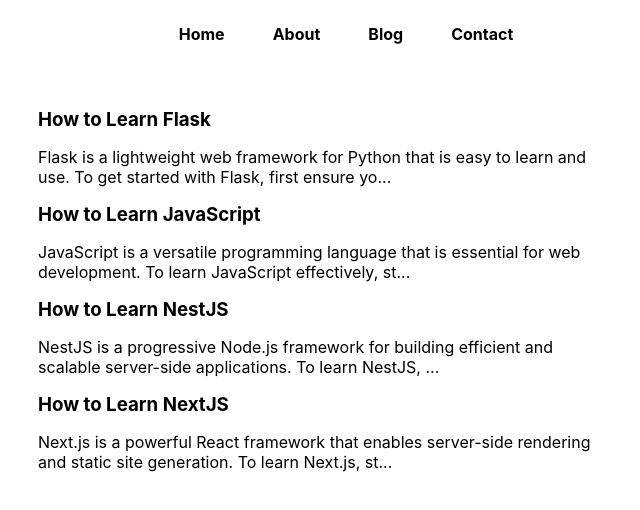
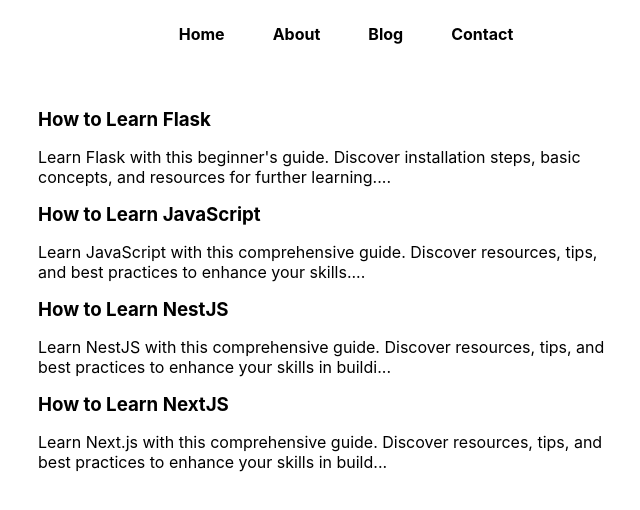
Before and after one commit to Tapan-Bhakhar/hunting-coder, a Next.js app: page /blog in a window 1280 px wide. Shown: the top 510 px of the page, without its empty margins (314-954 px from the left). Built offline with nearby package versions, Linux system fonts and the light colour scheme.

Commit message:
Add meta descriptions to blog JSON files and update blog content rendering

```diff
--- a/blogdata/how-to-learn-flask.json
+++ b/blogdata/how-to-learn-flask.json
@@ -3,5 +3,6 @@
     "content": "Flask is a lightweight web framework for Python that is easy to learn and use. To get started with Flask, first ensure you have a basic understanding of Python. Install Flask using pip and create a simple application to understand its structure. Explore Flask's routing, templates, and forms to build dynamic web applications. Utilize the official Flask documentation and online tutorials for guidance. Practice by creating small projects and gradually increase complexity. Join Flask communities for support and resources.",
     "description": "A beginner's guide to learning Flask, including installation, basic concepts, and resources for further learning.",
     "author": "Jane Smith",
+    "metadesc": "Learn Flask with this beginner's guide. Discover installation steps, basic concepts, and resources for further learning.",
     "slug": "how-to-learn-flask"
 }
--- a/blogdata/how-to-learn-javascript.json
+++ b/blogdata/how-to-learn-javascript.json
@@ -1,7 +1,8 @@
 {
     "title": "How to Learn JavaScript",
-    "content": "JavaScript is a versatile programming language that is essential for web development. To learn JavaScript effectively, start with the basics of syntax and data types. Practice by building small projects, and gradually move on to more complex applications. Utilize online resources such as tutorials, documentation, and coding challenges. Join communities to connect with other learners and seek help when needed. Remember to keep practicing and stay updated with the latest trends in JavaScript.",
+    "content": "<p>JavaScript is a versatile programming language that is essential for web development. To learn JavaScript effectively, start with the basics of syntax and data types. Practice by building small projects, and gradually move on to more complex applications. Utilize online resources such as tutorials, documentation, and coding challenges. Join communities to connect with other learners and seek help when needed. Remember to keep practicing and stay updated with the latest trends in JavaScript.</p>",
     "description": "A comprehensive guide to learning JavaScript, including resources, tips, and best practices.",
     "author": "John Doe",
+    "metadesc": "Learn JavaScript with this comprehensive guide. Discover resources, tips, and best practices to enhance your skills.",
     "slug": "how-to-learn-javascript"
 }
--- a/blogdata/how-to-learn-nestjs.json
+++ b/blogdata/how-to-learn-nestjs.json
@@ -3,5 +3,6 @@
     "content": "NestJS is a progressive Node.js framework for building efficient and scalable server-side applications. To learn NestJS, start by understanding the basics of TypeScript and Node.js. Follow the official NestJS documentation to set up your development environment and create your first application. Explore core concepts such as modules, controllers, and services. Practice building RESTful APIs and integrating with databases. Utilize online tutorials, courses, and community resources for additional support. Engage with the NestJS community through forums and social media to enhance your learning experience.",
     "description": "A comprehensive guide to learning NestJS, including resources, tips, and best practices for building server-side applications.",
     "author": "Alice Johnson",
+    "metadesc": "Learn NestJS with this comprehensive guide. Discover resources, tips, and best practices to enhance your skills in building server-side applications.",
     "slug": "how-to-learn-nestjs"
 }
--- a/blogdata/how-to-learn-nextjs.json
+++ b/blogdata/how-to-learn-nextjs.json
@@ -3,5 +3,6 @@
     "content": "Next.js is a powerful React framework that enables server-side rendering and static site generation. To learn Next.js, start by familiarizing yourself with React fundamentals. Follow the official Next.js documentation to set up your development environment and create your first application. Explore key features such as routing, API routes, and data fetching methods. Practice building projects to solidify your understanding. Utilize online tutorials, courses, and community resources for additional support. Engage with the Next.js community through forums and social media to enhance your learning experience.",
     "description": "A comprehensive guide to learning Next.js, including resources, tips, and best practices for building React applications with server-side rendering and static site generation.",
     "author": "Alice Johnson",
+    "metadesc": "Learn Next.js with this comprehensive guide. Discover resources, tips, and best practices to enhance your skills in building React applications with server-side rendering and static site generation.",
     "slug": "how-to-learn-nextjs"
 }
--- a/next.config.mjs
+++ b/next.config.mjs
@@ -2,7 +2,7 @@
 const nextConfig = {
   reactStrictMode: true,
   trailingSlash: true,
-  output: "export", // Enable static export
+  // output: "export", // Enable static export
 };
 
 export default nextConfig;
--- a/package.json
+++ b/package.json
@@ -6,7 +6,6 @@
     "dev": "next dev",
     "build": "next build",
     "start": "next start"
-
   },
   "dependencies": {
     "react": "^19.0.0",
--- a/src/pages/blog.js
+++ b/src/pages/blog.js
@@ -9,17 +9,6 @@
 const Blog = (props) => {
   // console.log(props);
   const [blogs, setBlogs] = useState(props.allBlogs);
-
-  // useEffect(() => {
-  //   console.log("use effect running");
-  //   fetch('http://localhost:3005/api/blogs').then((a) => {
-  //     return a.json()
-  //       .then((parsed) => {
-  //         // console.log(parsed);
-  //         setBlogs(parsed);
-  //       })
-  //   })
-  // }, []);
   return (
     <div className={styles.container}>
       <main className={styles.main}>
@@ -28,7 +17,7 @@
             <div key={blogItem.slug}>
               <Link href={`/blogpost/${blogItem.slug}`}>
                 <h3 className={styles.blogItemh3}>{blogItem.title}</h3></Link>
-              <p className={styles.blogItemp}>{blogItem.content.substr(0, 121)}...</p>
+              <p className={styles.blogItemp}>{blogItem.metadesc.substr(0, 121)}...</p>
             </div>
           )
         })}
```
Also changed, not shown: src/pages/blogpost/[slug].js (+4 -3 lines).
